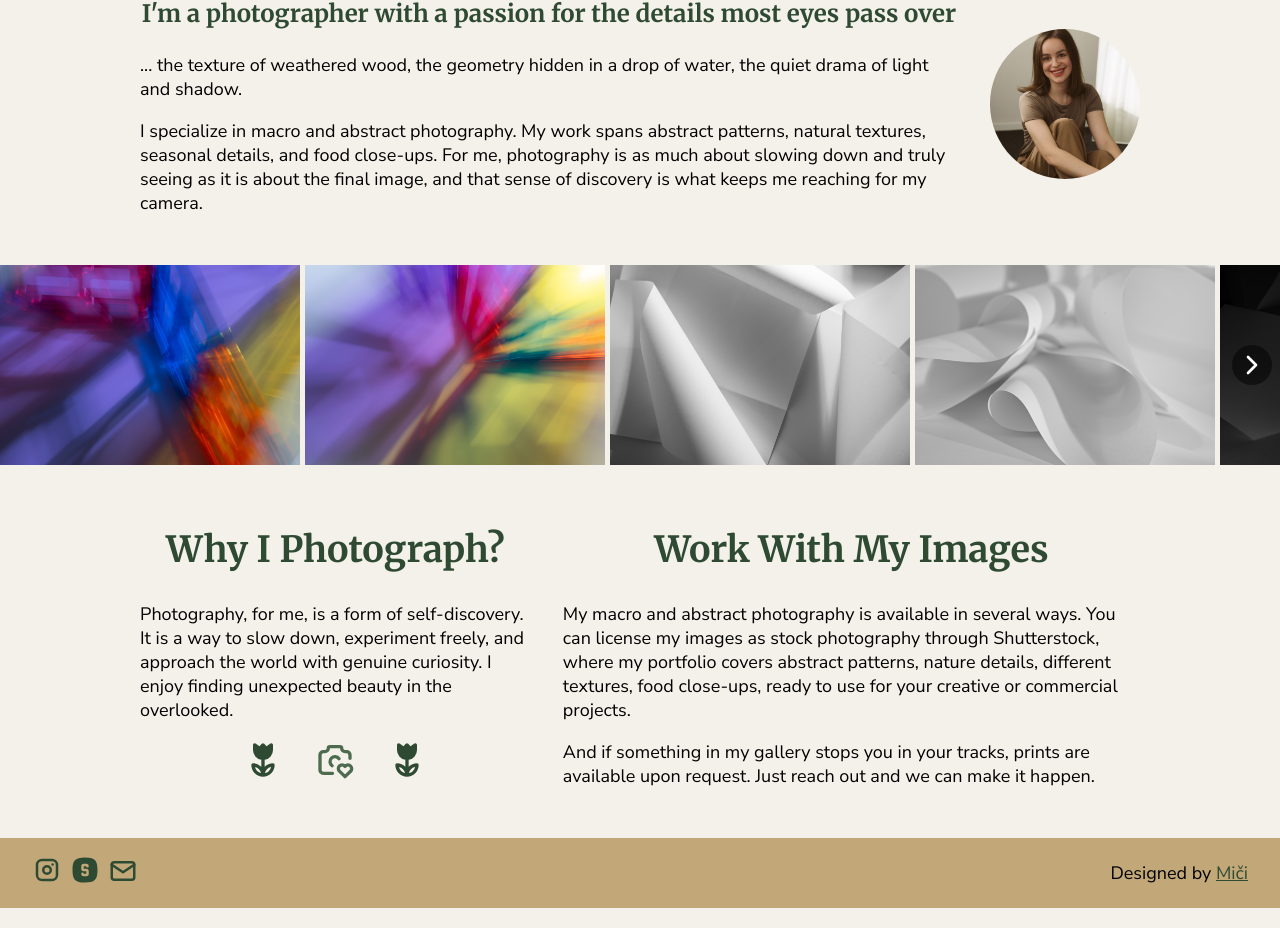
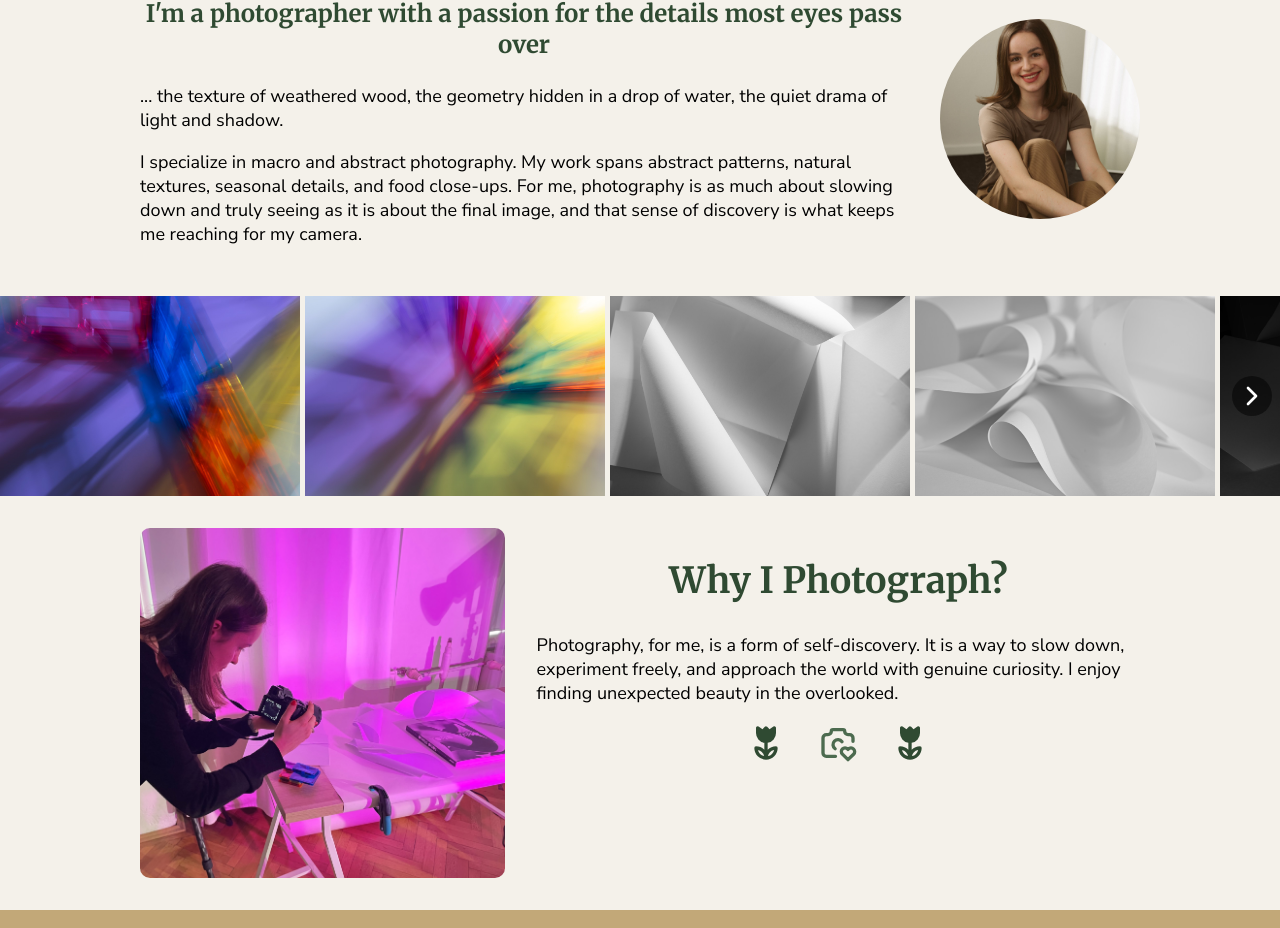
Before and after one commit to micihime/photo-web, a React (Vite) app: page / in a window 1280 px wide. Shown: the part 148-1076 px from the top of the page. Built offline with nearby package versions, Linux system fonts and the light colour scheme.

Commit message:
Visual updates - temporarily commenting out shutterstock section

```diff
--- a/src/components/About.module.css
+++ b/src/components/About.module.css
@@ -15,6 +15,13 @@
   gap: var(--spacing-standard);
 }
 
+.photo {
+  height: 350px;
+  flex-shrink: 0;
+  border-radius: 10px;
+  object-fit: cover; /* to prevent stretching */
+}
+
 @media (max-width: 768px) {
   .about {
     flex-direction: column;
--- a/src/components/About.tsx
+++ b/src/components/About.tsx
@@ -1,9 +1,11 @@
 import styles from "./About.module.css";
 import { IconCameraHeart, IconMacroFilled } from "@tabler/icons-react";
+import photo from '../assets/photographing.jpg'
 
 function About() {
   return (
     <div className={styles.about}>
+      <img src={photo} alt="photographer taking pictures" className={styles.photo} />
       <div>
         <h2>Why I Photograph?</h2>
         <p>
@@ -17,23 +19,23 @@ function About() {
           <IconMacroFilled size={40} color="var(--color-primary-dark)" />
         </div>
       </div>
-      <div>
+      {/* <div>
         <h2>Work With My Images</h2>
         <p>
           My macro and abstract photography is available in several ways. You can license my images as stock
           photography through Shutterstock, where my portfolio covers abstract patterns, nature details,
           different textures, food close-ups, ready to use for your creative or commercial projects.
         </p>
-        {/* <p>
+        <p>
           My visuals are also
           available as wallpapers and themes on the Samsung Galaxy Themes Store, bringing a touch of the
           unexpected to your everyday screen.
-        </p> */}
+        </p>
         <p>
           And if something in my gallery stops you in your tracks, prints are available upon request. Just
           reach out and we can make it happen.
         </p>
-      </div>
+      </div> */}
     </div>
   )
 }
--- a/src/components/Footer.tsx
+++ b/src/components/Footer.tsx
@@ -1,7 +1,7 @@
 import styles from "./Footer.module.css";
 import {
   IconBrandInstagram,
-  IconSquareRoundedLetterSFilled,
+  // IconSquareRoundedLetterSFilled,
   IconMail,
 } from "@tabler/icons-react";
 
@@ -16,7 +16,7 @@ function Footer() {
     <div className={styles.footer}>
       <div>
         <a href="https://instagram.com/topinkastudio" target="_blank" rel="noopener noreferrer" title="Instagram"><IconBrandInstagram size={30} /></a>
-        <a href="https://shutterstock.com/micihime" target="_blank" rel="noopener noreferrer" title="Shutterstock"><IconSquareRoundedLetterSFilled size={30} /></a>
+        {/* <a href="https://shutterstock.com/micihime" target="_blank" rel="noopener noreferrer" title="Shutterstock"><IconSquareRoundedLetterSFilled size={30} /></a> */}
         <button type="button" className={styles.iconButton} onClick={handleEmailClick} title="Email">
           <IconMail size={30} />
         </button>
--- a/src/components/Intro.module.css
+++ b/src/components/Intro.module.css
@@ -10,8 +10,8 @@
 }
 
 .portrait {
-  height: 150px;
-  width: 150px;
+  height: 200px;
+  width: 200px;
   flex-shrink: 0;
   border-radius: var(--border-radius-circle);
   object-fit: cover; /* to prevent stretching */
```
Also changed, not shown: src/assets/photographing.jpg (added).
